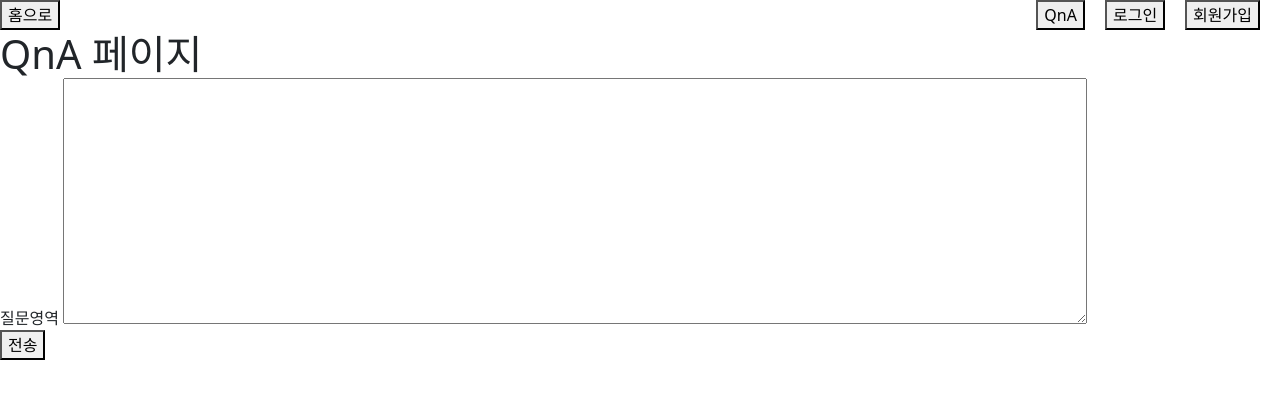
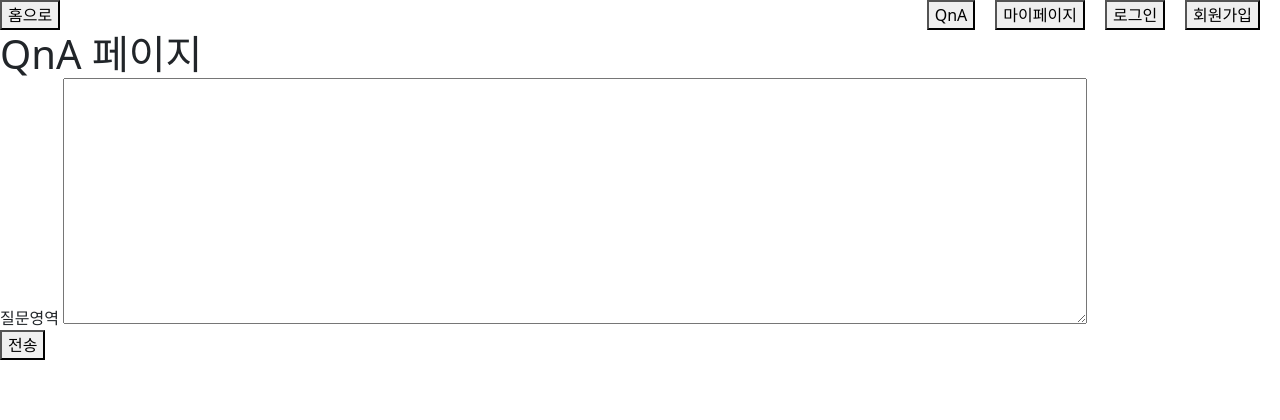
Before and after one commit to yeseong31/backEnd, a Django app: template templates/common/qna_main.html in a window 1280 px wide. Shown: the top 420 px of the page. Run offline with Django 3.2, Linux system fonts and the light colour scheme; the template is opened without the code that fills it, so the values that code supplies are empty; some libraries are stand-ins or nearby versions.

Commit message:
0522 마이페이지 접근 테스트

```diff
--- a/config/settings.py
+++ b/config/settings.py
@@ -58,6 +58,9 @@ INSTALLED_APPS = [
 
     # ssl
     'sslserver',
+
+    # mypage
+    'mypage.apps.MypageConfig',
 ]
 
 MIDDLEWARE = [
--- a/config/urls.py
+++ b/config/urls.py
@@ -24,4 +24,5 @@ urlpatterns = [
     path('common/', include('common.urls')),  # common(login)
     path('google/', include('allauth.urls')),  # common(google login)
     path('blog/', include('blog.urls')),    # kodeal page
+    path('mypage/', include('mypage.urls')),    # mypage
 ]
--- a/templates/navBar.html
+++ b/templates/navBar.html
@@ -16,10 +16,6 @@
             <a href="{% url 'common:login_main_test' %}"><button>로그인</button></a>
         {% endif %}
     </div>
-    <!-- QnA화면 진입 -->
-    <div class="nav-item" style="float:right; margin-right: 20px;">
-        <a href="{% url 'blog:qna_main' %}"><button>QnA</button></a>
-    </div>
     <!-- 사용자 정보 및 로그아웃 -->
     <div class="nav-item" style="float:right; margin-right: 20px;">
         {% if user.is_authenticated %}
@@ -29,4 +25,12 @@
             </form>
         {% endif %}
     </div>
+    <!-- 마이페이지 진입 -->
+    <div class="nav-item" style="float:right; margin-right: 20px;">
+        <a href="{% url 'mypage:index' %}"><button>마이페이지</button></a>
+    </div>
+    <!-- QnA화면 진입 -->
+    <div class="nav-item" style="float:right; margin-right: 20px;">
+        <a href="{% url 'blog:qna_main' %}"><button>QnA</button></a>
+    </div>
 </div>
```
